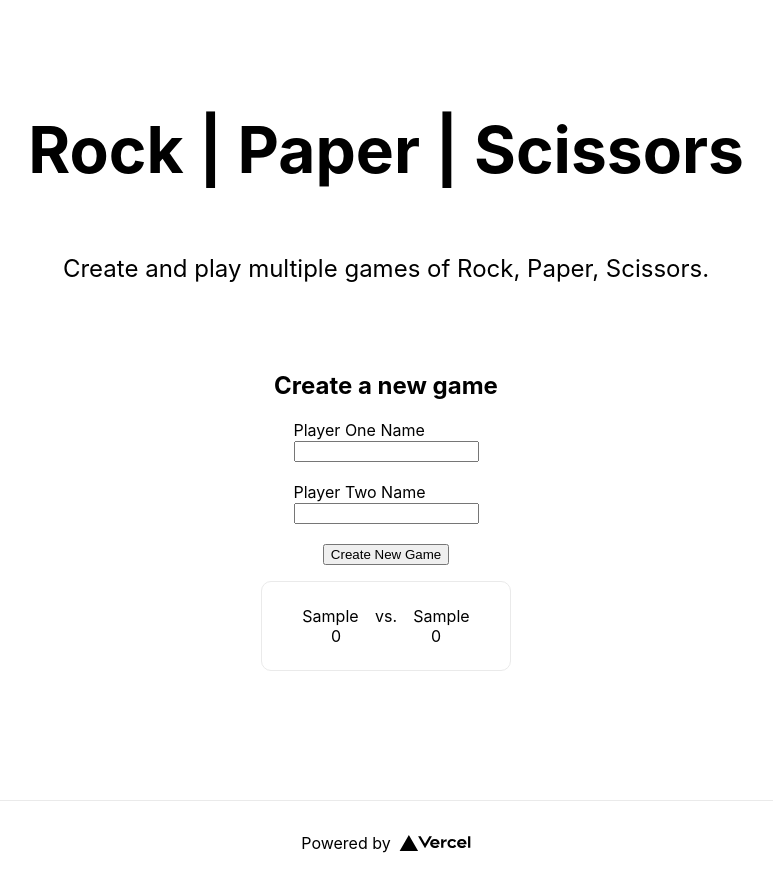
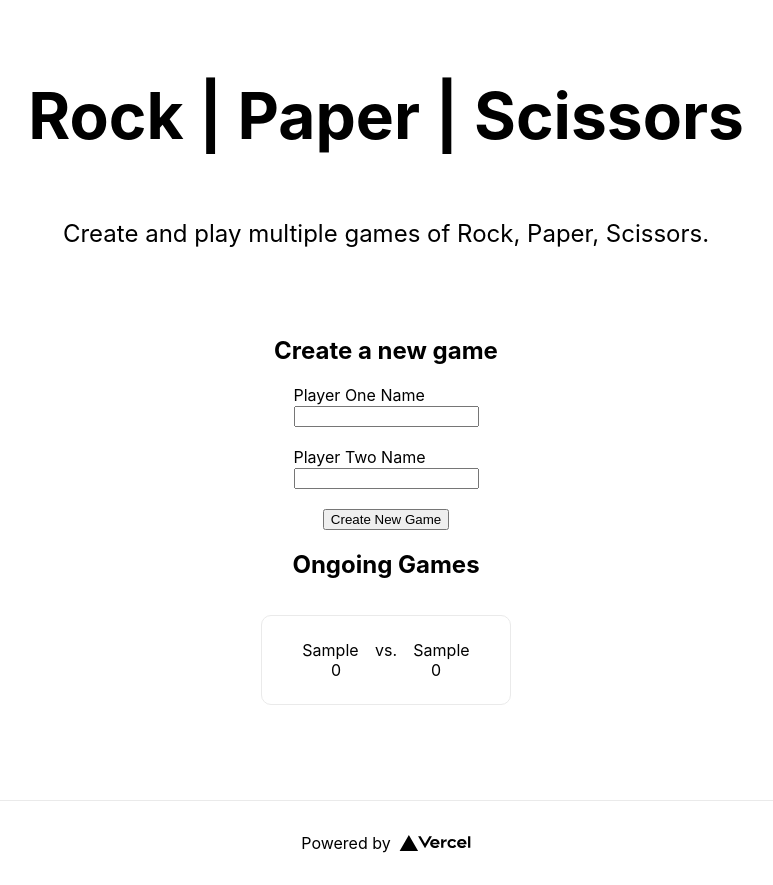
Before and after one commit to jackwkinsey/rock-paper-scissors, a Next.js app: page / in a window 1280 px wide. Both pictures are taken after typing "Sample", "Sample" into the empty fields and a click on the button "Create New Game". Shown: the whole page, without its empty margins (254-1027 px from the left). Built offline with nearby package versions, Linux system fonts and the light colour scheme.

Commit message:
refactor: lift game state up to be used across app

```diff
--- /dev/null
+++ b/context/gameData.js
@@ -0,0 +1,24 @@
+import { createContext, useContext, useState, useEffect } from 'react';
+
+const Context = createContext();
+
+export function GameDataProvider({ children }) {
+  const [games, setGames] = useState({});
+
+  useEffect(() => {
+    if (localStorage.getItem('games')) {
+      setGames(JSON.parse(localStorage.getItem('games')));
+    }
+  }, []);
+
+  useEffect(() => {
+    if (Object.keys(games).length) {
+      localStorage.setItem('games', JSON.stringify(games));
+    }
+  }, [games]);
+
+  return <Context.Provider value={[games, setGames]}>{children}</Context.Provider>;
+}
+export function useGameDataContext() {
+  return useContext(Context);
+}
--- a/pages/_app.js
+++ b/pages/_app.js
@@ -1,7 +1,12 @@
+import { GameDataProvider } from '../context/gameData';
 import '../styles/globals.css';
 
 function RockPaperScissorsApp({ Component, pageProps }) {
-  return <Component {...pageProps} />;
+  return (
+    <GameDataProvider>
+      <Component {...pageProps} />
+    </GameDataProvider>
+  );
 }
 
 export default RockPaperScissorsApp;
--- a/pages/index.js
+++ b/pages/index.js
@@ -1,24 +1,13 @@
 import Head from 'next/head';
 import Image from 'next/image';
-import { useEffect, useState } from 'react';
+import Link from 'next/link';
+import { useGameDataContext } from '../context/gameData';
 import NewGameForm from '../components/newGameForm';
 
 import styles from '../styles/Home.module.css';
 
 export default function Home() {
-  const [games, setGames] = useState({});
-
-  useEffect(() => {
-    if (localStorage.getItem('games')) {
-      setGames(JSON.parse(localStorage.getItem('games')));
-    }
-  }, []);
-
-  useEffect(() => {
-    if (Object.keys(games).length) {
-      localStorage.setItem('games', JSON.stringify(games));
-    }
-  }, [games]);
+  const [games, setGames] = useGameDataContext();
 
   const createNewGame = (gameId, gameData) => {
     setGames({
@@ -31,7 +20,8 @@ export default function Home() {
     const game = games[gameId];
     const { playerOne, playerTwo } = game.players;
     return (
-      <a key={gameId} href={`/games/${gameId}`} className={styles.card}>
+      <Link key={gameId} href={`/games/${gameId}`}>
+        <a className={styles.card}>
           <div className={styles.cardContainer}>
             <div>{playerOne.name}</div>
             <div>vs.</div>
@@ -43,6 +33,7 @@ export default function Home() {
             <div>{playerTwo.wins}</div>
           </div>
         </a>
+      </Link>
     );
   });
 
@@ -61,6 +52,7 @@ export default function Home() {
 
         <NewGameForm submit={createNewGame} />
 
+        <h2>Ongoing Games</h2>
         <div className={styles.grid}>{gameCards}</div>
       </main>
 
```
Lines whose indentation alone changed are shown as unchanged.
